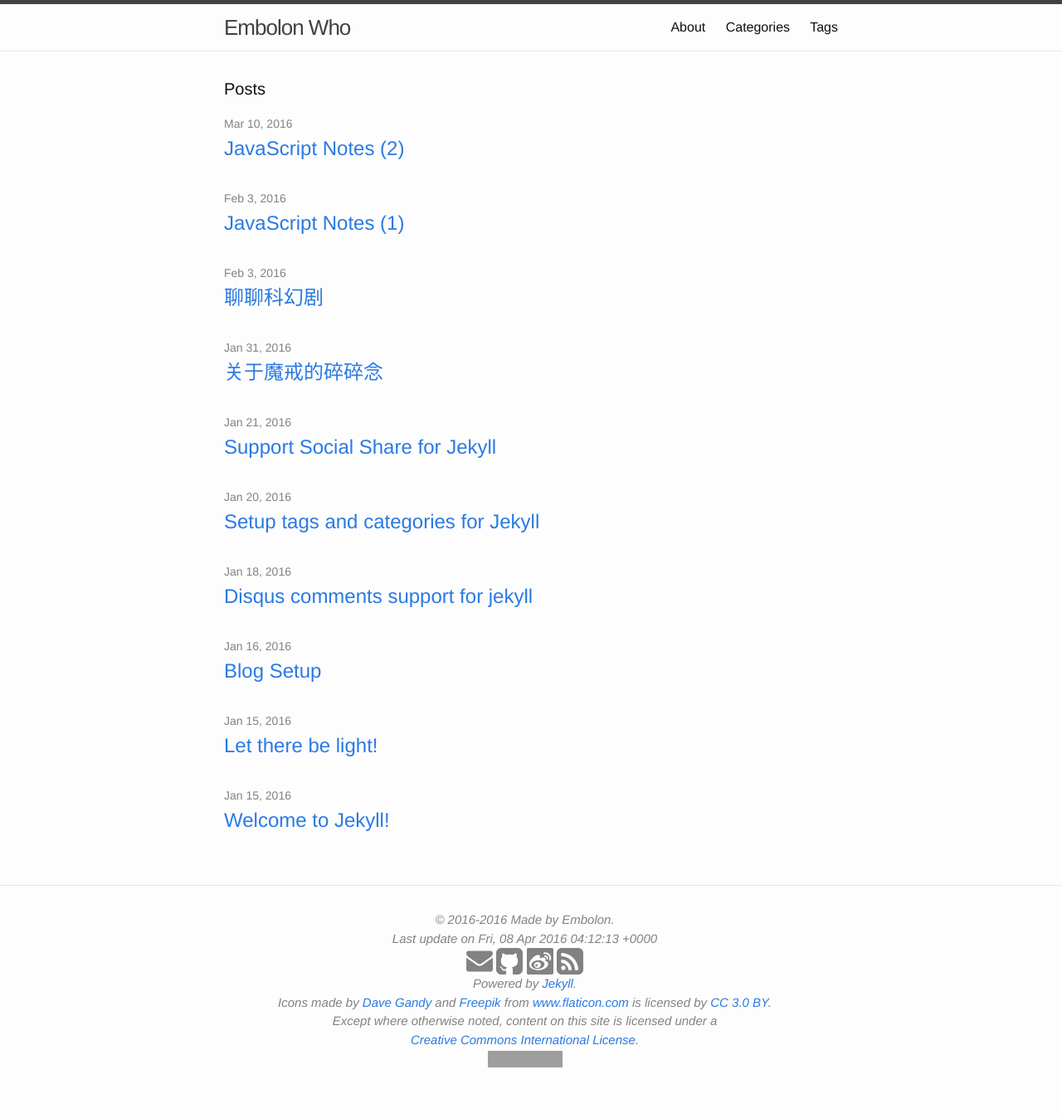
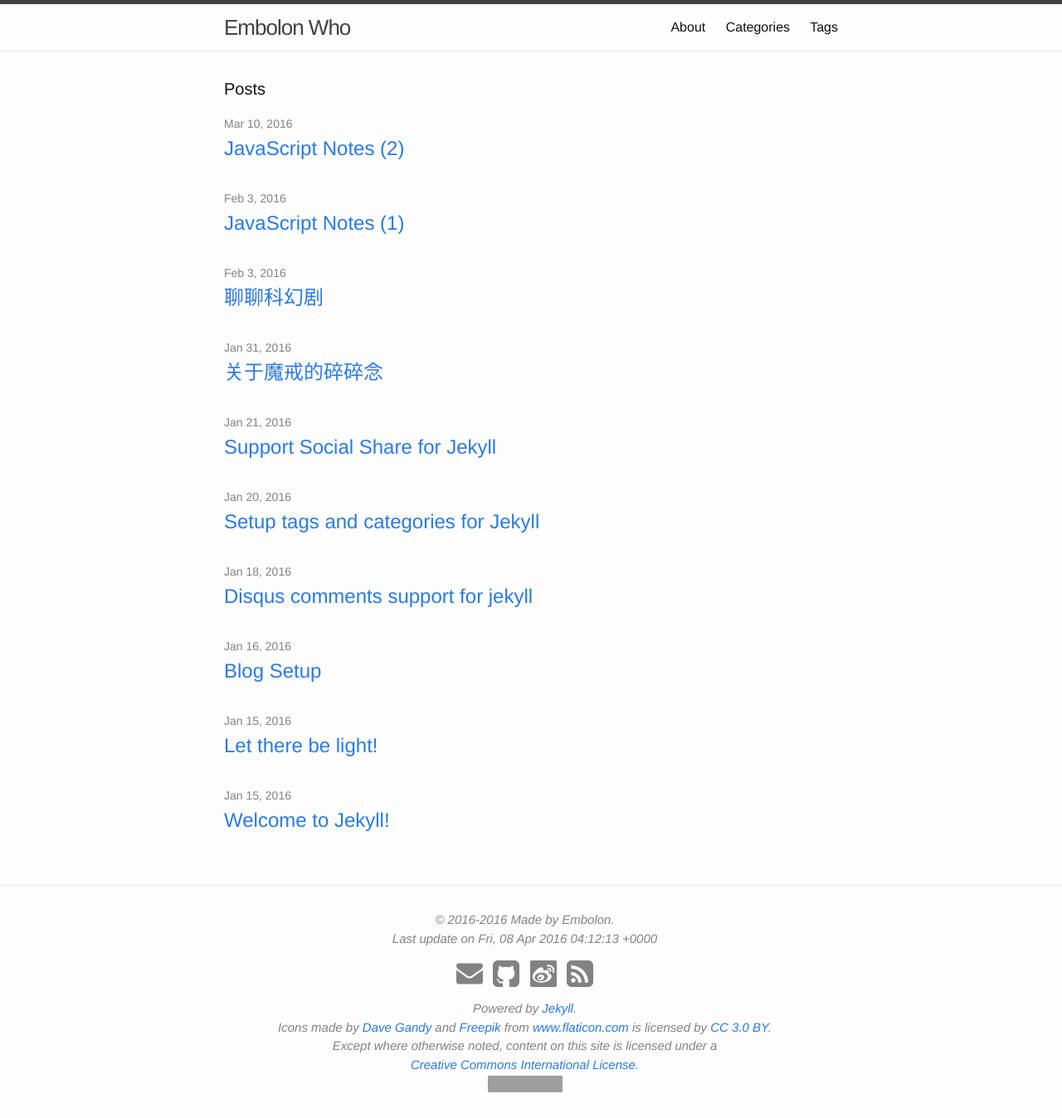
Before and after one commit to embolon/embolon.github.io, a Jekyll site: the page built from index.html, in a window 1280 px wide. Shown: the whole page at 83% size. Built offline with Jekyll 4.4.1, drawn with Linux system fonts in a browser that asks for light colours; before the commit the page ends 1318 px from its top, so only the background shows below that; grey boxes are pictures that could not be loaded.

Commit message:
rename icons-social.html to social-icons.html and fix the icon underline

```diff
--- a/_includes/footer.html
+++ b/_includes/footer.html
@@ -6,7 +6,7 @@
        <div>&copy; 2016-{{ site.time | date: '%Y' }} Made by {{ site.owner.name }}.<br/>Last update on {{ site.time | date_to_rfc822 }}</div>
 
        <div class="social-icons">
-           {% include icons-social.html %}
+           {% include social-icons.html %}
        </div>
 
        <div>Powered by <a href="http://jekyllrb.com" rel="nofollow">Jekyll</a>.<br/>Icons made by <a href="http://www.flaticon.com/authors/dave-gandy" title="Dave Gandy">Dave Gandy</a> and <a href="http://www.freepik.com" title="Freepik">Freepik</a> from <a href="http://www.flaticon.com" title="Flaticon">www.flaticon.com</a> is licensed by <a href="http://creativecommons.org/licenses/by/3.0/" title="Creative Commons BY 3.0" target="_blank">CC 3.0 BY</a>.<br/>Except where otherwise noted, content on this site is licensed under a<br/><a rel="license" href="http://creativecommons.org/licenses/by-nc-sa/4.0/">Creative Commons International License</a>.<br/><a rel="license" href="http://creativecommons.org/licenses/by-nc-sa/4.0/"><img alt="Creative Commons License" style="border-width:0" src="https://i.creativecommons.org/l/by-nc-sa/4.0/80x15.png" /></a></div>
--- a/_sass/_layout.scss
+++ b/_sass/_layout.scss
@@ -141,12 +141,6 @@
     width: -webkit-calc(45% - (#{$spacing-unit} / 2));
     width:         calc(45% - (#{$spacing-unit} / 2));
 }
-*/
-
-.footer-center-wrapper {
-    text-align: center;
-    font-style: italic;
-}
 
 @include media-query($on-laptop) {
     .footer-col-1,
@@ -166,6 +160,23 @@
         float: none;
         width: -webkit-calc(100% - (#{$spacing-unit} / 2));
         width:         calc(100% - (#{$spacing-unit} / 2));
+    }
+}
+*/
+
+.footer-center-wrapper {
+    text-align: center;
+    font-style: italic;
+}
+
+.social-icons {
+    margin: 1em;
+    a {
+      text-decoration: none;  /* remove underline in social icons */
+      padding: 4px 4px;
+      &:hover {
+        color: $grey-color;
+      }
     }
 }
 
```
Also changed, not shown: _includes/social-icons.html (renamed from _includes/icons-social.html).
